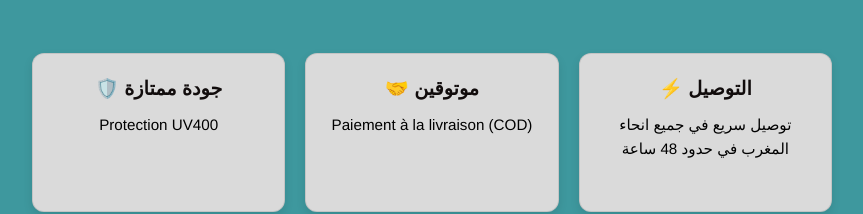
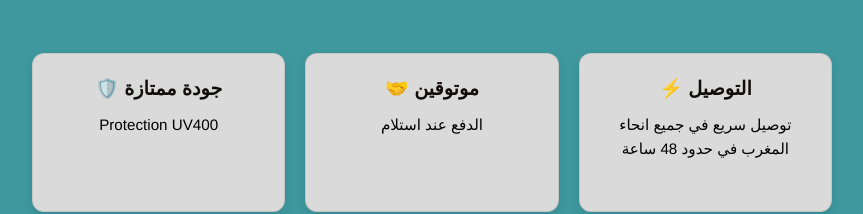
Before and after one commit to Oussama-a-kroud/akroustor, a plain HTML site: page index.html in a window 1280 px wide. Shown: the part 1151-1365 px from the top of the page, without its empty margins (208-1071 px from the left). Drawn offline with Linux system fonts and the light colour scheme; some packages are replaced by stand-ins of ours; a script that the page names is missing.

Commit message:
Update index.html

```diff
--- a/index.html
+++ b/index.html
@@ -53,7 +53,7 @@
             </div>
             <div class="feature-box">
                 <h3>🤝 موتوقين</h3>
-                <p>Paiement à la livraison (COD)</p>
+                <p>الدفع عند استلام</p>
             </div>
             <div class="feature-box">
                 <h3>⚡ التوصيل</h3>
```
